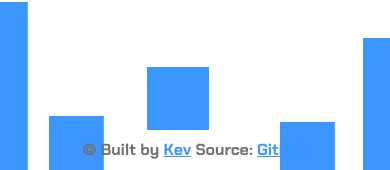
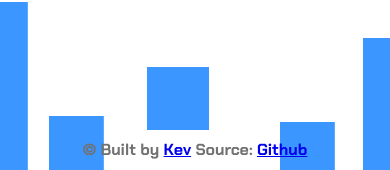
Before and after one commit to 0xkev21/etch-a-sketch, a plain HTML site: page index.html in a window 390 px wide. Shown: the part 674-844 px from the top of the page. Drawn offline with Linux system fonts and the light colour scheme.

Commit message:
improve the mobile view

```diff
--- a/style.css
+++ b/style.css
@@ -181,10 +181,6 @@ footer {
     color: var(--secondary-color-off);
 }
 
-footer a {
-    color: var(--secondary-color-on);
-}
-
 .active > .rectangle {
     background-color: var(--secondary-color-on);
 }
```
